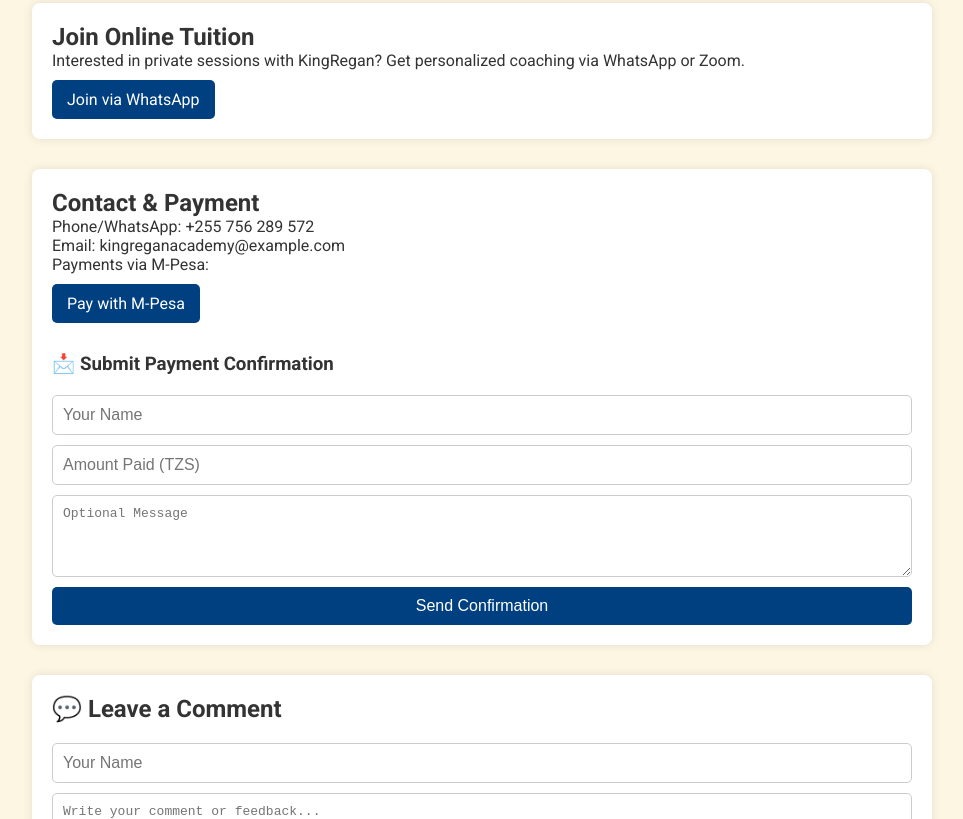
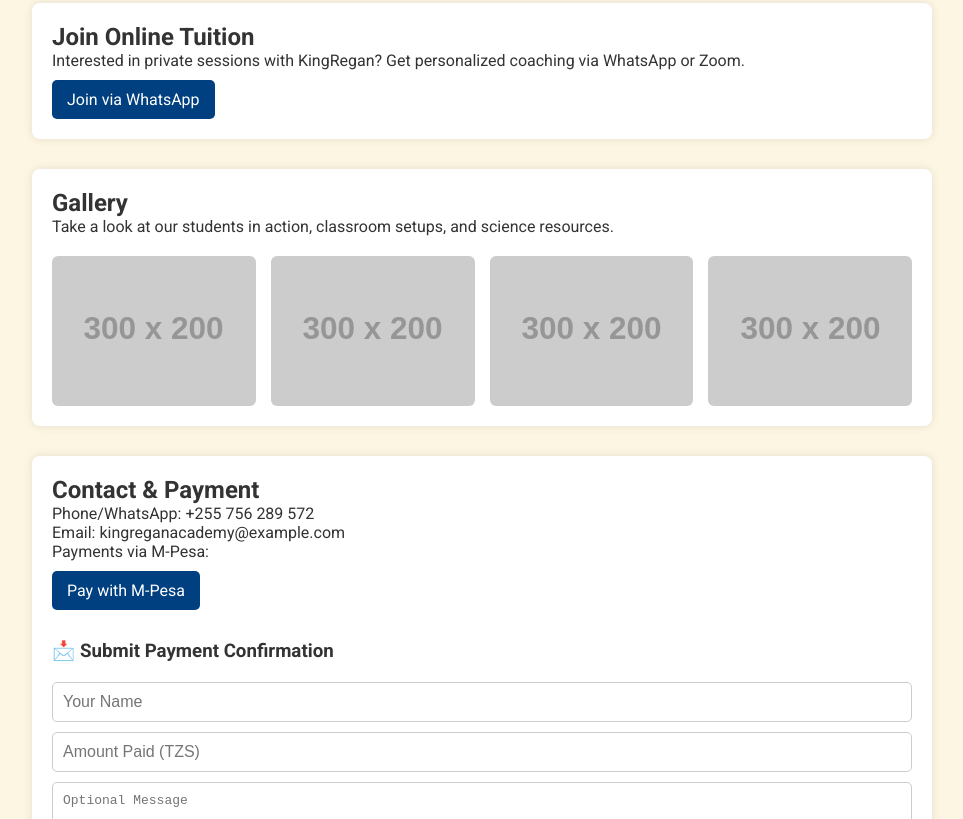
Before and after one commit to kingregan/kingreganacademy, a plain HTML site: page index.html in a window 1280 px wide. Shown: the part 668-1487 px from the top of the page, without its empty margins (158-1121 px from the left). Drawn offline with Linux system fonts and the light colour scheme; placeholder pictures from the web are drawn by us.

Commit message:
Update index.html
Akili,umakini na maarifa ndio dira ya maendeleo bora

```diff
--- a/index.html
+++ b/index.html
@@ -28,6 +28,7 @@
       gap: 20px;
       padding: 10px 0;
       font-weight: bold;
+      flex-wrap: wrap;
     }
     nav a {
       color: #4b2e13;
@@ -74,6 +75,18 @@
     input[type="submit"]:hover {
       background-color: #003366;
     }
+    .gallery {
+      display: grid;
+      grid-template-columns: repeat(auto-fit, minmax(200px, 1fr));
+      gap: 15px;
+      margin-top: 20px;
+    }
+    .gallery img {
+      width: 100%;
+      height: 150px;
+      object-fit: cover;
+      border-radius: 6px;
+    }
     footer {
       text-align: center;
       background-color: #4b2e13;
@@ -91,6 +104,7 @@
     <a href="#notes">Notes</a>
     <a href="#videos">Videos</a>
     <a href="#tuition">Tuition</a>
+    <a href="#gallery">Gallery</a>
     <a href="#contact">Contact</a>
     <a href="#comments">Comments</a>
   </nav>  <section id="home">
@@ -113,6 +127,15 @@
     <h2>Join Online Tuition</h2>
     <p>Interested in private sessions with KingRegan? Get personalized coaching via WhatsApp or Zoom.</p>
     <a href="https://wa.me/255756289572" target="_blank" class="btn">Join via WhatsApp</a>
+  </section>  <section id="gallery">
+    <h2>Gallery</h2>
+    <p>Take a look at our students in action, classroom setups, and science resources.</p>
+    <div class="gallery">
+      <img src="https://via.placeholder.com/300x200?text=Chemistry+Lab" alt="Chemistry Lab">
+      <img src="https://via.placeholder.com/300x200?text=Biology+Class" alt="Biology Class">
+      <img src="https://via.placeholder.com/300x200?text=Microscope" alt="Microscope">
+      <img src="https://via.placeholder.com/300x200?text=KingRegan+Teaching" alt="Teaching">
+    </div>
   </section>  <section id="contact">
     <h2>Contact & Payment</h2>
     <p>Phone/WhatsApp: +255 756 289 572</p>
```
